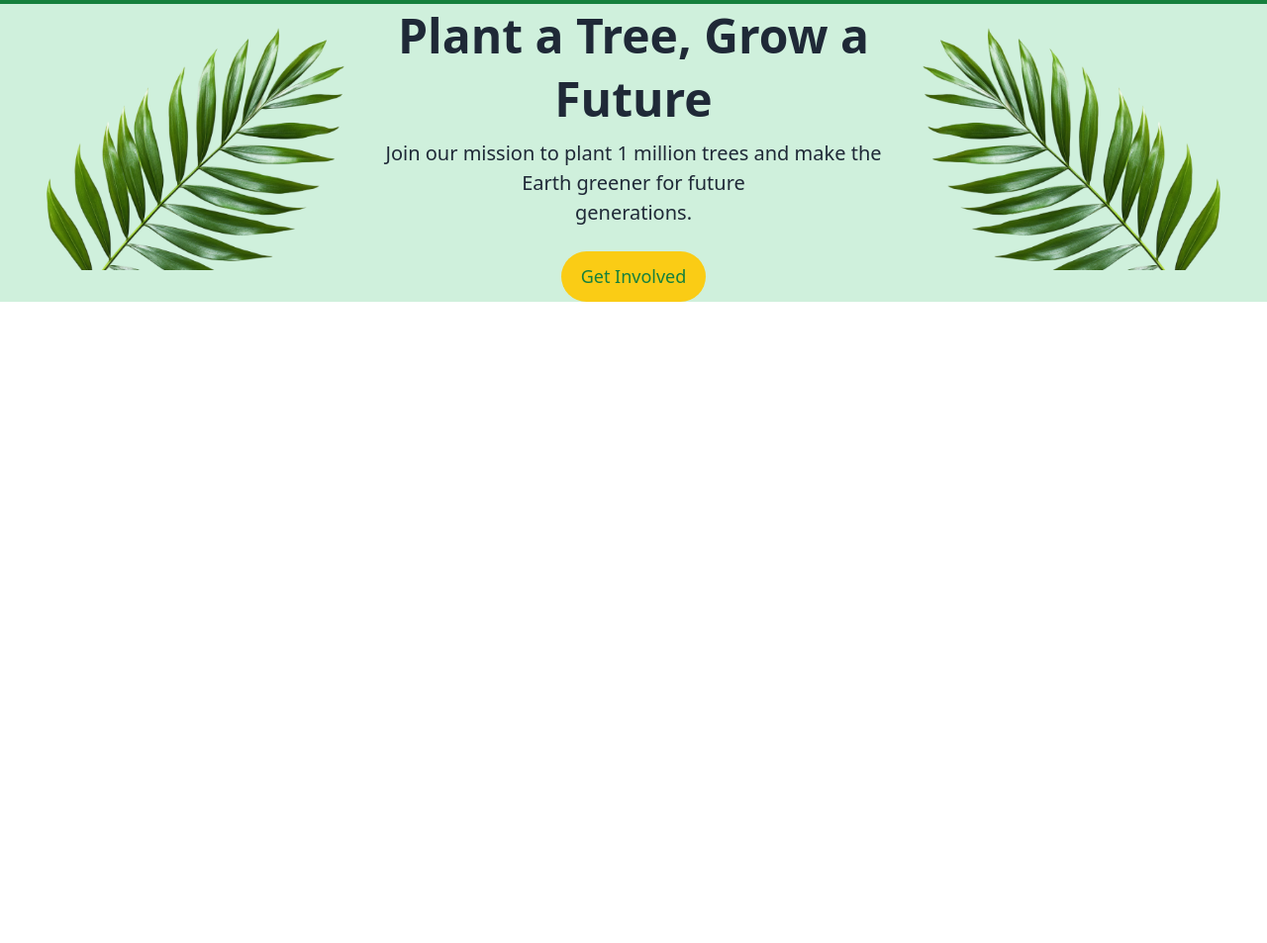
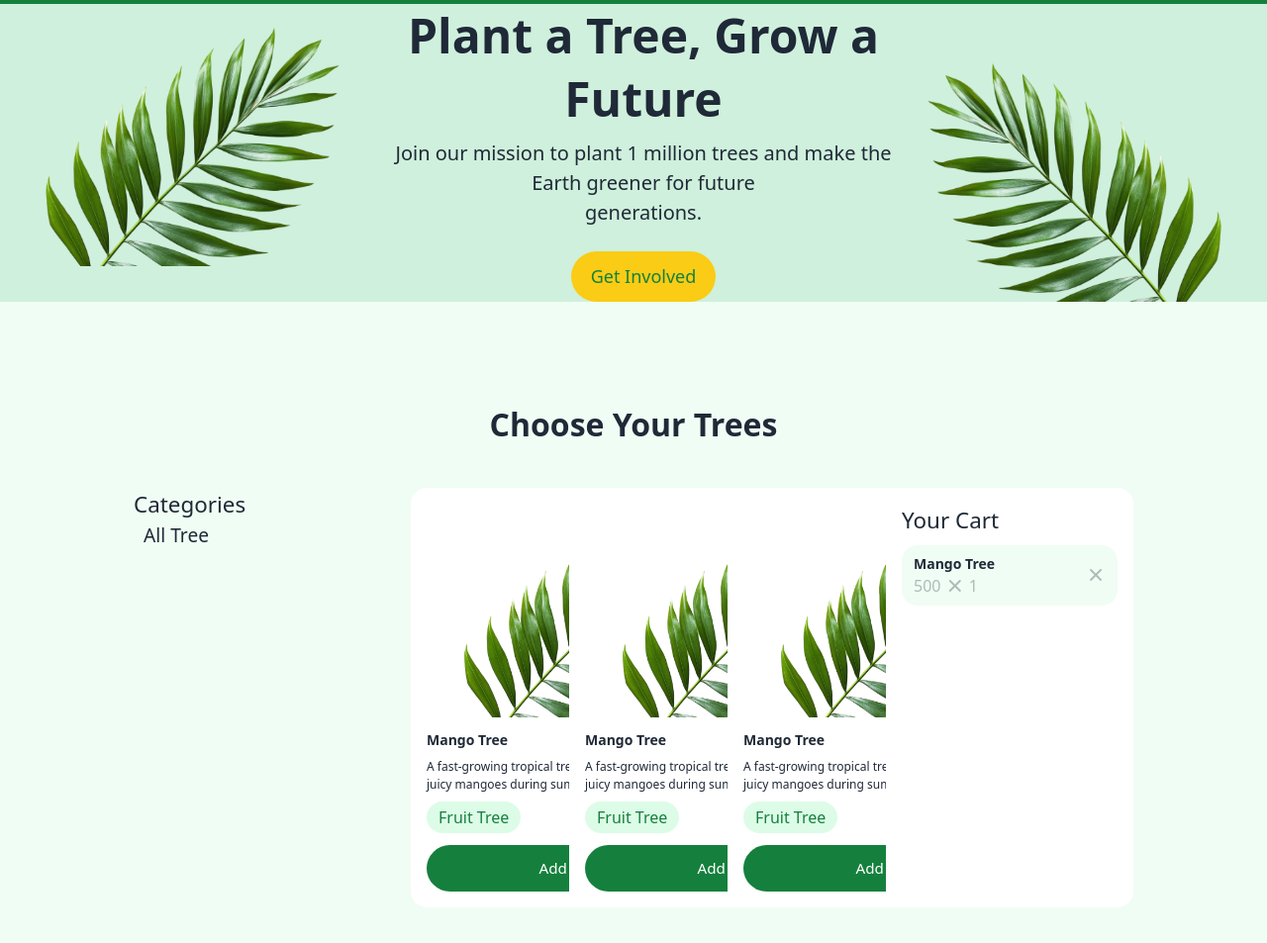
Before and after one commit to Samin200/A-6, a plain HTML site: page index.html in a window 1280 px wide. Shown: the part 99-1052 px from the top of the page at 99% size. Before the commit the page ends 800 px from the top, so only its background shows below. Drawn offline with nearby package versions, Linux system fonts and the light colour scheme.

Commit message:
banner, card section and about section is done

```diff
--- a/index.html
+++ b/index.html
@@ -18,7 +18,7 @@
     />
     <script src="https://cdn.jsdelivr.net/npm/@tailwindcss/browser@4"></script>
   </head>
-  <body>
+  <body class="bg-[#F0FDF4] text-[#1F2937]">
     <section>
       <div
         class="flex justify-between items-center px-[16px] lg:px-[135px] py-3 lg:py-[26px] bg-[#15803D] text-white h-fit w-full"
@@ -41,26 +41,129 @@
       </div>
     </section>
     <section class="">
-      <div class=" flex justify-between w-full bg-[#CFF0DC] text-[#1F2937] text-center">
-        <div><img src="assets/hero-leaf1.png" alt="" /></div>
-        <div class=" flex flex-col gap-[24px] justify-center">
+      <div
+        class="flex justify-between w-full bg-[#CFF0DC] text-[#1F2937] lg:text-center"
+      >
+        <div class="max-sm:hidden">
+          <img class="" src="assets/hero-leaf1.png" alt="" />
+        </div>
+        <div
+          class="max-sm:py-5 flex flex-col gap-[8px] lg:gap-[24px] lg:justify-center max-sm:items-start pl-5"
+        >
           <div class="flex flex-col gap-[8px]">
-            <div class="lg:text-[48px] text-2xl font-bold ">Plant a Tree, Grow a Future</div>
-          <div class="lg:text-[20px] text-[10px] ">
-            Join our mission to plant 1 million trees and make the Earth greener
-            for future <br>generations.
-          </div>
+            <div class="lg:text-[48px] text-2xl font-bold">
+              Plant a Tree, Grow a Future
+            </div>
+            <div class="lg:text-[20px] text-[10px]">
+              Join our mission to plant 1 million trees and make the Earth
+              greener for future <br class="max-sm:hidden" />generations.
+            </div>
           </div>
           <div>
             <button
-              class="text-[#15803D] bg-[#FACC15] hover:bg-[#cea607] lg:text-[18px] py-[6px] px-[10px] lg:py-[12px] lg:px-[20px] rounded-4xl"
+              class="text-[#15803D] bg-[#FACC15] hover:bg-[#cea607] lg:text-[18px] py-[6px] px-[10px] lg:py-[12px] lg:px-[20px] rounded-4xl text-[10px]"
             >
               Get Involved
             </button>
           </div>
         </div>
-        <div><img src="assets/hero-leaf2.png" alt="" /></div>
+        <div class="flex items-end">
+          <img class="" src="assets/hero-leaf2.png" alt="" />
+        </div>
       </div>
     </section>
+    <section class="py-[100px] flex flex-col justify-start gap-y-[40px]">
+      <div class="text-[32px] text-center font-semibold">Choose Your Trees</div>
+      <div class="flex gap-x-[30px] px-[135px] ">
+        <div class="min-w-[250px]">
+          <div class="font-medium text-[22.4px]">Categories</div>
+          <div class="text-[19.2px] hover:bg-[#15803D] hover:text-white w-full pl-[10px] rounded-[5px]">
+            <div>All Tree</div>
+          </div>
+        </div>
+        <div class="grid grid-cols-3 gap-x-[30px]
+        gap-y-[12px]">
+          <div class="flex flex-col bg-white p-[16px] gap-y-[12px] w-85 rounded-2xl">
+            <img src="assets/hero-leaf1.png" alt="" />
+            <div class="flex flex-col gap-[8px]">
+            <div class="text-[14px] font-semibold ">Mango Tree</div>
+            <div class="text-[12px]">A fast-growing tropical tree that produces delicious, juicy mangoes during summer. Its dense green</div>
+            <div class="flex justify-between items-center">
+              <div class="text-[#15803D] bg-[#DCFCE7] px-[12px] py-[4px] rounded-3xl w-fit">Fruit Tree</div>
+              <div>৳500</div>
+            </div>
+            </div>
+            <div>
+                <button class="w-full py-[12px] bg-[#15803D] rounded-3xl text-[15.2px] text-white hover:bg-[#1db154]">Add to Cart</button>
+            </div>
+          </div>
+          <div class="flex flex-col bg-white p-[16px] gap-y-[12px] w-85 rounded-2xl">
+            <img src="assets/hero-leaf1.png" alt="" />
+            <div class="flex flex-col gap-[8px]">
+            <div class="text-[14px] font-semibold ">Mango Tree</div>
+            <div class="text-[12px]">A fast-growing tropical tree that produces delicious, juicy mangoes during summer. Its dense green</div>
+            <div class="flex justify-between items-center">
+              <div class="text-[#15803D] bg-[#DCFCE7] px-[12px] py-[4px] rounded-3xl w-fit">Fruit Tree</div>
+              <div>৳500</div>
+            </div>
+            </div>
+            <div>
+                <button class="w-full py-[12px] bg-[#15803D] rounded-3xl text-[15.2px] text-white hover:bg-[#1db154]">Add to Cart</button>
+            </div>
+          </div>
+          <div class="flex flex-col bg-white p-[16px] gap-y-[12px] w-85 rounded-2xl">
+            <img src="assets/hero-leaf1.png" alt="" />
+            <div class="flex flex-col gap-[8px]">
+            <div class="text-[14px] font-semibold ">Mango Tree</div>
+            <div class="text-[12px]">A fast-growing tropical tree that produces delicious, juicy mangoes during summer. Its dense green</div>
+            <div class="flex justify-between items-center">
+              <div class="text-[#15803D] bg-[#DCFCE7] px-[12px] py-[4px] rounded-3xl w-fit">Fruit Tree</div>
+              <div>৳500</div>
+            </div>
+            </div>
+            <div>
+                <button class="w-full py-[12px] bg-[#15803D] rounded-3xl text-[15.2px] text-white hover:bg-[#1db154]">Add to Cart</button>
+            </div>
+          </div>
+        </div>
+        <div class=" flex flex-col gap-y-[8px] p-[16px] bg-white rounded-2xl">
+          <div class="text-[22.4px] font-medium" >Your Cart</div>
+          <div  class="flex justify-between items-center w-[218px] bg-[#F0FDF4] px-[12px] py-[8px] rounded-2xl">
+            <div >
+              <div class="font-bold text-[14px]">Mango Tree</div>
+              <div class="text-[#1F293750]">500 <i class="fa-solid fa-xmark"></i> 1</div>
+            </div>
+            <div><i class="fa-solid fa-xmark text-[#1F293750]"></i></div>
+          </div>
+        </div>
+      </div>
+    </section>
+    <section class="">
+      <div class="text-[#1F2937]">
+        <div class="text-[32px] text-center mb-[40px] font-medium">
+          About the Campaign
+        </div>
+        <div class="flex text-[19.2px] justify-center items-center">
+          <div><img src="assets/about.png" alt="" /></div>
+          <div class="pl-[30px]">
+            <div>
+              Green Earth is a global tree plantation initiative dedicated to
+              fighting <br />climate change. Since our start, we’ve planted over
+              500,000 trees <br />worldwide. By joining our campaign, you help
+              restore forests, create <br />habitats for wildlife, and combat
+              global warming.
+            </div>
+            <div class="pt-[20px]">
+              <ul class="list-disc list-inside">
+                <li>Restoration of natural habitats</li>
+                <li>Improvement of air quality</li>
+                <li>Support for local communities</li>
+              </ul>
+            </div>
+          </div>
+        </div>
+      </div>
+    </section>
+    <script src="index.js"></script>
   </body>
 </html>
```
Also changed, not shown: index.js (added).
